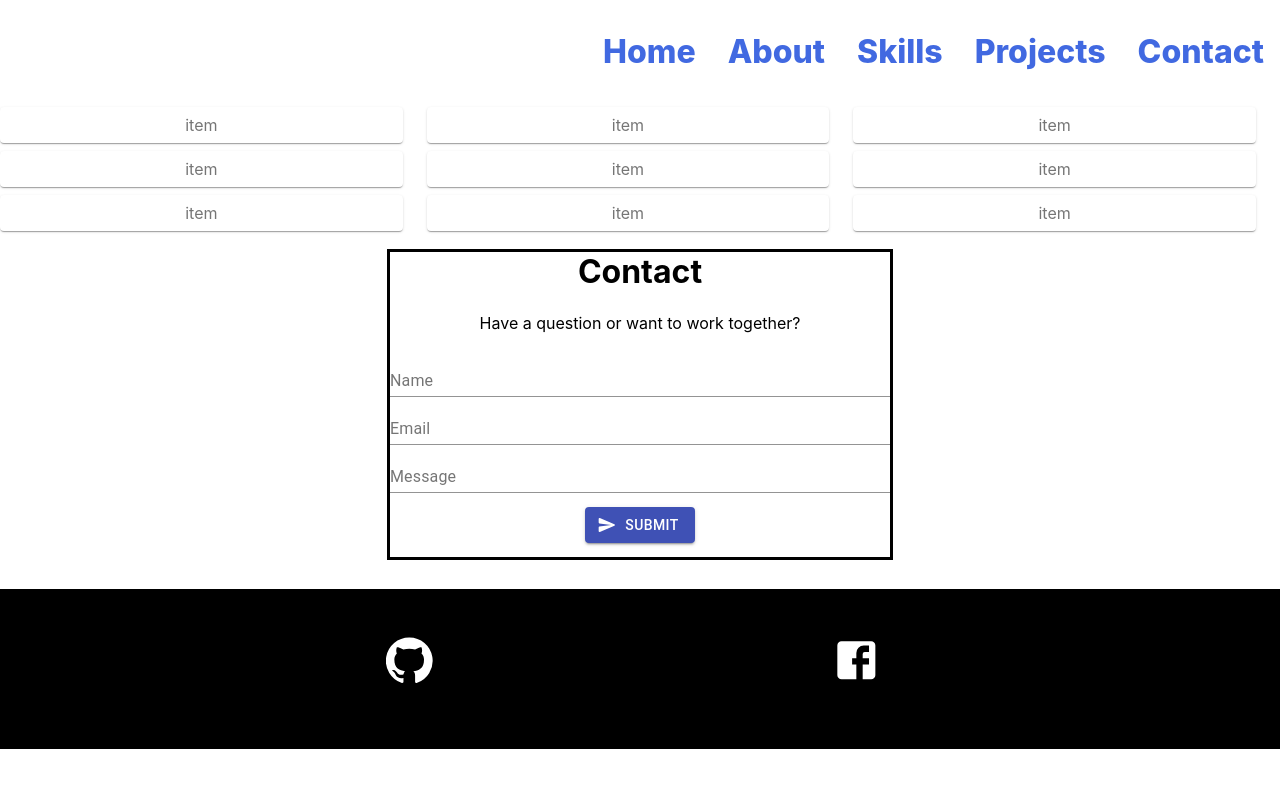
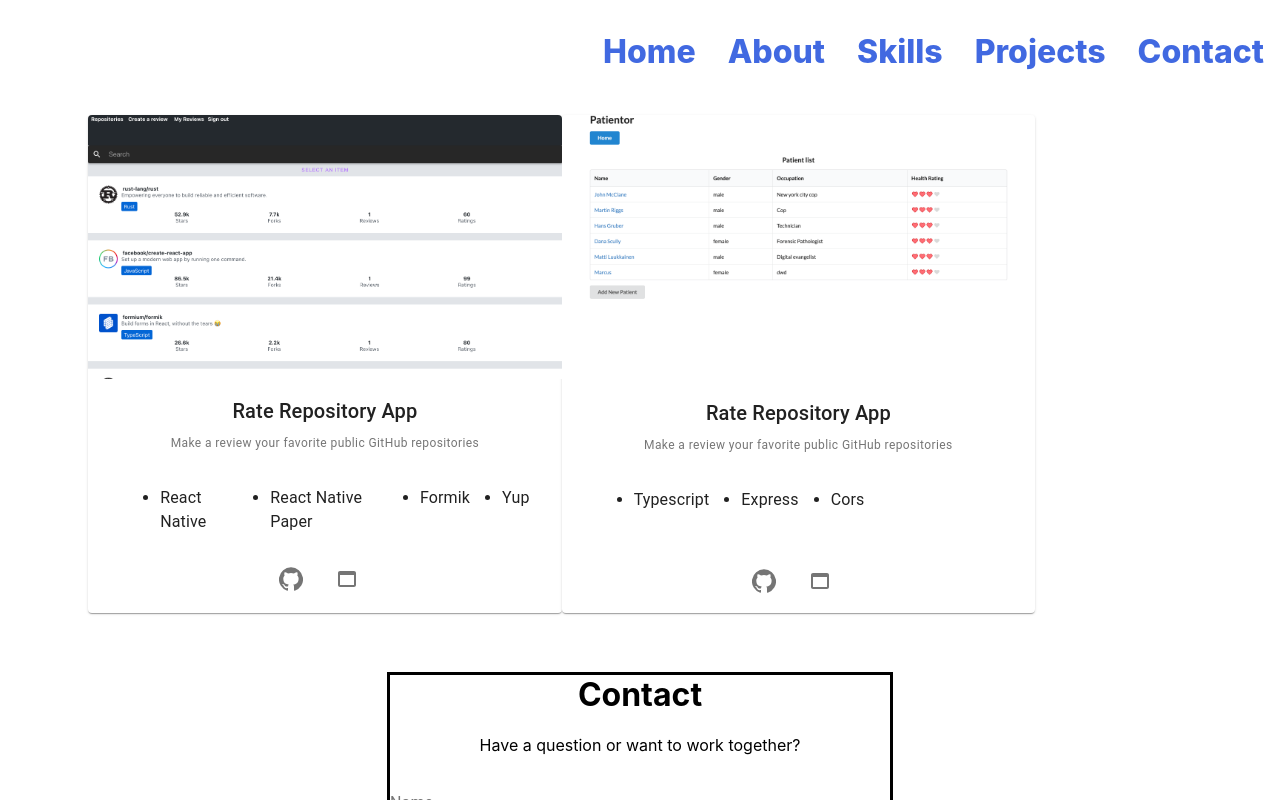
Before and after one commit to Richardzleung/resume, a React (Create React App) app: page /projects in a window 1280 px wide. Shown: the top 800 px of the page. Built offline with nearby package versions, Linux system fonts and the light colour scheme.

Commit message:
added project grid TODO: list is being truncated when viewport small

```diff
--- a/server.js
+++ b/server.js
@@ -9,7 +9,6 @@ const app = express();
 
 app.use(favicon(__dirname + '/build/favicon.ico'));
 app.use(express.static('build'));
-app.use(express.static(path.join(__dirname, 'build')));
 app.use(express.json())
 
 app.get('/ping', (req, res) => {
--- a/src/components/ProjectsPage.jsx
+++ b/src/components/ProjectsPage.jsx
@@ -1,49 +1,134 @@
 import React from 'react';
 import { makeStyles } from '@material-ui/core/styles';
-import Paper from '@material-ui/core/Paper';
 import Grid from '@material-ui/core/Grid';
+import Card from '@material-ui/core/Card';
+import CardActionArea from '@material-ui/core/CardActionArea';
+import CardActions from '@material-ui/core/CardActions';
+import CardContent from '@material-ui/core/CardContent';
+import CardMedia from '@material-ui/core/CardMedia';
+import Typography from '@material-ui/core/Typography';
+// import styled from 'styled-components';
+import GitHubIcon from '@material-ui/icons/GitHub';
+import WebAssetIcon from '@material-ui/icons/WebAsset';
+import IconButton from '@material-ui/core/IconButton';
+
+
+import native from '../static/images/native.png';
+import patientator from '../static/images/patientator.png'
 
 const useStyles = makeStyles((theme) => ({
   root: {
     flexGrow: 1,
+    marginLeft: '5rem',
+    padding: '2ch',
+    flex: '0 1 auto'
+  },
+  grid: {
+    width: 'auto'
+  },
+  card: {
+    marginBottom: '2rem',
+    minWidth: 0,
+    maxWidth: '40%'
+  },
+  cardContent: {
+    height: '17vh'
   },
   paper: {
     padding: theme.spacing(1),
-    textAlign: 'center',
+    textAlign: 'left',
     color: theme.palette.text.secondary,
   },
+  image: {
+    width: '20vw',
+    height: '20vh',
+  },
+  img: {
+    margin: 'auto',
+    display: 'block',
+    maxWidth: '100%',
+    maxHeight: '100%',
+  },
+  cardAction: {
+    display: 'flex',
+    justifyContent: 'center',
+    alignItems: 'center'
+  },
+  list: {
+    display: 'flex',
+    minWidth: 0
+  }
 }));
+
+const RateReposDependancyList = (props) => (
+  <ul {...props}>
+    <li>React Native </li>
+    <li>React Native Paper</li>
+    <li>Formik</li>
+    <li>Yup</li>
+  </ul>
+);
+
+const PatientatorDependancyList = (props) => (
+  <ul {...props}>
+    <li>Typescript </li>
+    <li>Express</li>
+    <li>Cors</li>
+  </ul>
+);
+
+// eslint-disable-next-line react/prop-types
+const ProjectCard = ({ image, DependencyList }) => {
+  const classes = useStyles();
+  return (
+      <Card className={classes.card}>
+        <CardActionArea>
+          <CardMedia
+            component="img"
+            alt="Contemplative Reptile"
+            // height="210"
+            image={image}
+            title="Contemplative Reptile"
+          />
+          <CardContent className={classes.cardContent}>
+            <Typography gutterBottom variant="h6" component="h2">
+              Rate Repository App
+            </Typography>
+            <Typography variant="caption" color="textSecondary" component="p">
+              Make a review your favorite public GitHub repositories
+            </Typography>
+            <Typography align="left" minWidth={0}>
+              <DependencyList className={classes.list}/>
+            </Typography>
+          </CardContent>
+        </CardActionArea>
+        <CardActions className={classes.cardAction}>
+          <IconButton
+              edge='start'
+              aria-label='source code'
+              size='medium'
+            >
+            <GitHubIcon titleAccess='https://github.com/Richardzleung'  onClick={() => window.open('https://github.com/Richardzleung')}/>
+          </IconButton>
+          <IconButton
+              edge='start'
+              aria-label='live site'
+              size='medium'
+            >
+            <WebAssetIcon titleAccess='https://github.com/Richardzleung'  onClick={() => window.open('https://github.com/Richardzleung')}/>
+          </IconButton>
+        </CardActions>
+      </Card>
+)};
 
 const ProjectsPage = () => {
   const classes = useStyles();
-
-  function FormRow() {
-    return (
-      <React.Fragment>
-        <Grid item xs={4}>
-          <Paper className={classes.paper}>item</Paper>
-        </Grid>
-        <Grid item xs={4}>
-          <Paper className={classes.paper}>item</Paper>
-        </Grid>
-        <Grid item xs={4}>
-          <Paper className={classes.paper}>item</Paper>
-        </Grid>
-      </React.Fragment>
-    );
-  }
-
   return (
     <div className={classes.root}>
-      <Grid container spacing={1}>
-        <Grid container item xs={12} spacing={3}>
-          <FormRow />
-        </Grid>
-        <Grid container item xs={12} spacing={3}>
-          <FormRow />
-        </Grid>
-        <Grid container item xs={12} spacing={3}>
-          <FormRow />
+      <Grid container spacing={2} minWidth='200rem' className={classes.grid}>
+        <Grid container item xl='auto' spacing={3}>
+          <ProjectCard image={native} DependencyList={RateReposDependancyList}/>
+          <ProjectCard image={patientator} DependencyList={PatientatorDependancyList} />
         </Grid>
       </Grid>
     </div>
```
Also changed, not shown: src/static/images/native.png (renamed from Images/native.png), src/static/images/patientator.png (renamed from Images/patientator.png).
